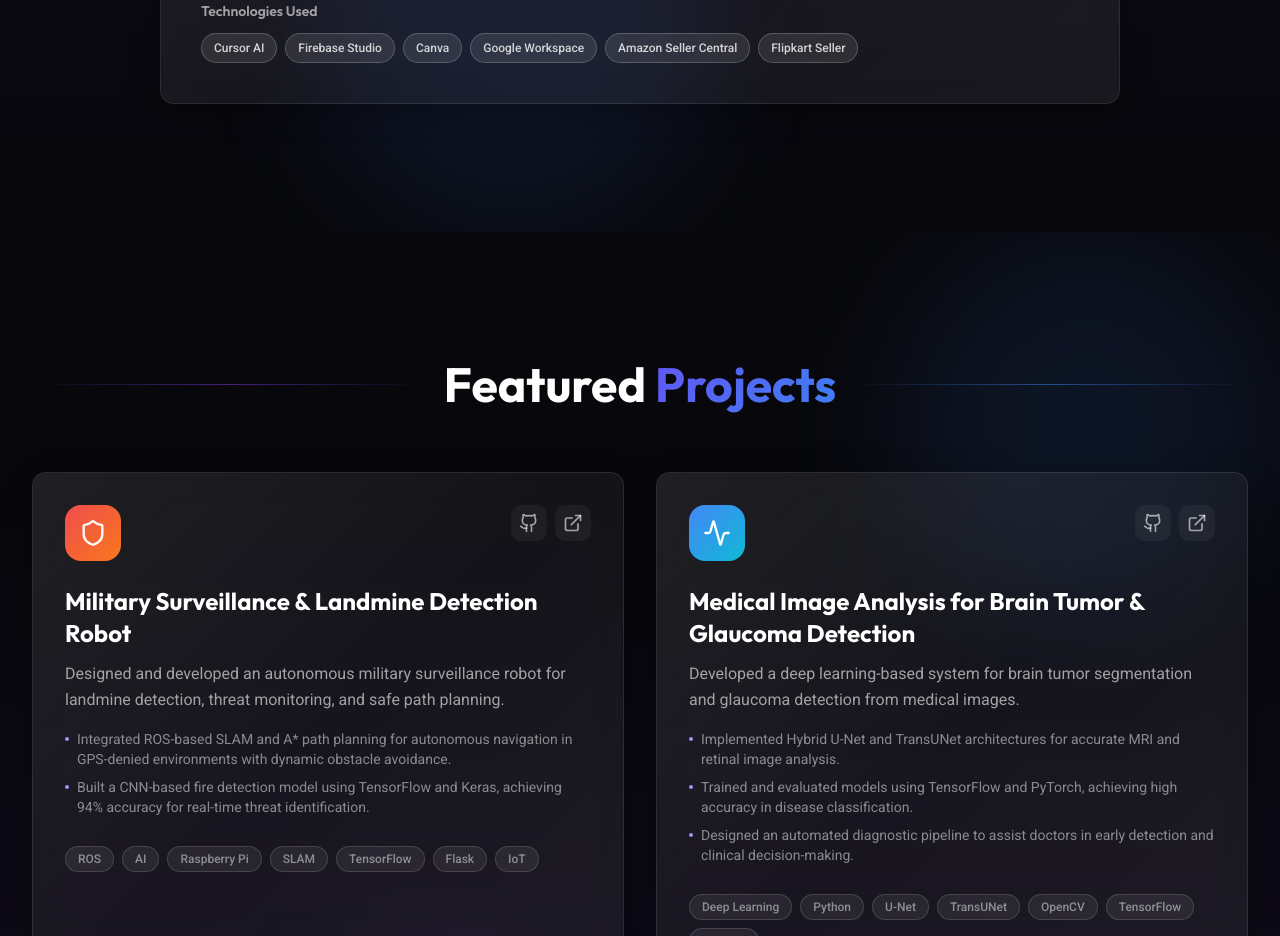
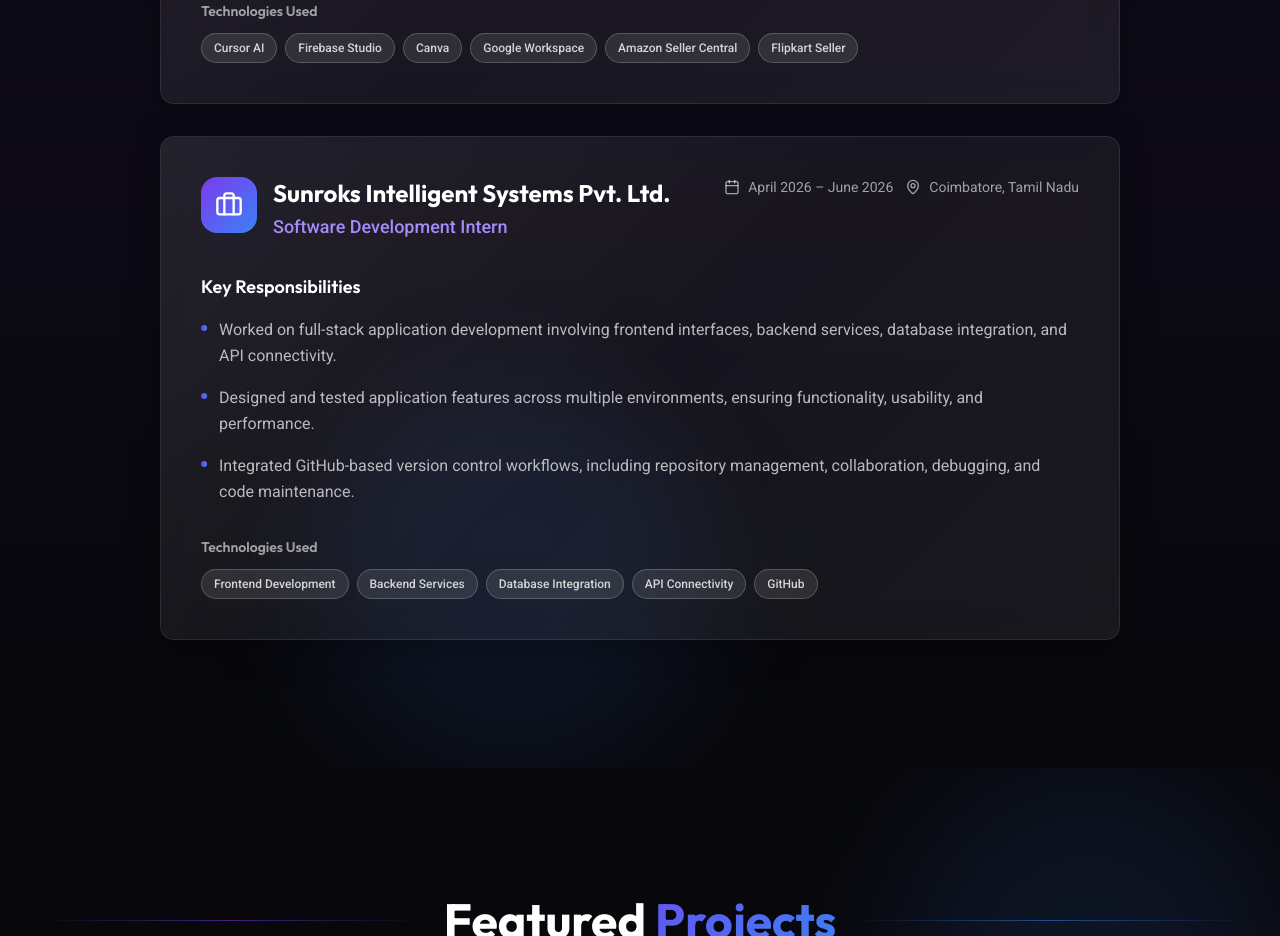
Before and after one commit to Deepakk0506/Portfolio, a React (Vite) app in the folder app/: page / in a window 1280 px wide. Shown: the part 3060-3996 px from the top of the page. Built offline with nearby package versions, Linux system fonts and the light colour scheme.

Commit message:
Add Sunroks internship entry to Experience

```diff
--- a/app/src/sections/Experience.tsx
+++ b/app/src/sections/Experience.tsx
@@ -10,6 +10,14 @@ const responsibilities = [
 ];
 
 const technologies = ['Cursor AI', 'Firebase Studio', 'Canva', 'Google Workspace', 'Amazon Seller Central', 'Flipkart Seller'];
+
+const sunroksResponsibilities = [
+  'Worked on full-stack application development involving frontend interfaces, backend services, database integration, and API connectivity.',
+  'Designed and tested application features across multiple environments, ensuring functionality, usability, and performance.',
+  'Integrated GitHub-based version control workflows, including repository management, collaboration, debugging, and code maintenance.',
+];
+
+const sunroksTechnologies = ['Frontend Development', 'Backend Services', 'Database Integration', 'API Connectivity', 'GitHub'];
 
 export default function Experience() {
   const sectionRef = useRef<HTMLElement>(null);
@@ -134,6 +142,81 @@ export default function Experience() {
             </div>
           </div>
         </div>
+
+        <div
+          className={`relative mt-8 transition-all duration-700 delay-300 ${
+            isVisible ? 'opacity-100 translate-y-0' : 'opacity-0 translate-y-10'
+          }`}
+        >
+          <div className="glass-card p-6 sm:p-8 lg:p-10 relative overflow-hidden">
+            {/* Header */}
+            <div className="relative flex flex-col sm:flex-row sm:items-start sm:justify-between gap-4 mb-8">
+              <div className="flex items-start gap-4">
+                <div className="w-14 h-14 rounded-2xl bg-gradient-to-br from-purple to-blue flex items-center justify-center flex-shrink-0">
+                  <Briefcase className="w-7 h-7 text-white" />
+                </div>
+                <div>
+                  <h3 className="text-xl sm:text-2xl font-outfit font-bold text-white mb-1">
+                    Sunroks Intelligent Systems Pvt. Ltd.
+                  </h3>
+                  <p className="text-lg text-purple-light font-medium">
+                    Software Development Intern
+                  </p>
+                </div>
+              </div>
+
+              <div className="flex flex-wrap gap-3 sm:text-right">
+                <div className="flex items-center gap-2 text-white/60">
+                  <Calendar className="w-4 h-4" />
+                  <span className="text-sm">April 2026 – June 2026</span>
+                </div>
+                <div className="flex items-center gap-2 text-white/60">
+                  <MapPin className="w-4 h-4" />
+                  <span className="text-sm">Coimbatore, Tamil Nadu</span>
+                </div>
+              </div>
+            </div>
+
+            {/* Responsibilities */}
+            <div className="relative space-y-4 mb-8">
+              <h4 className="text-lg font-outfit font-semibold text-white mb-4">
+                Key Responsibilities
+              </h4>
+              {sunroksResponsibilities.map((item, index) => (
+                <div
+                  key={index}
+                  className={`flex items-start gap-3 transition-all duration-500 ${
+                    isVisible ? 'opacity-100 translate-x-0' : 'opacity-0 -translate-x-10'
+                  }`}
+                  style={{ transitionDelay: `${400 + index * 100}ms` }}
+                >
+                  <div className="w-1.5 h-1.5 rounded-full bg-gradient-to-r from-purple to-blue mt-2 flex-shrink-0" />
+                  <p className="text-white/70 leading-relaxed">{item}</p>
+                </div>
+              ))}
+            </div>
+
+            {/* Technologies */}
+            <div className="relative">
+              <h4 className="text-sm font-outfit font-semibold text-white/60 mb-3">
+                Technologies Used
+              </h4>
+              <div className="flex flex-wrap gap-2">
+                {sunroksTechnologies.map((tech, index) => (
+                  <span
+                    key={tech}
+                    className={`px-3 py-1.5 rounded-full text-xs font-medium bg-white/10 text-white/80 border border-white/20 hover:bg-purple/20 hover:border-purple/30 transition-all duration-300 ${
+                      isVisible ? 'opacity-100 scale-100' : 'opacity-0 scale-90'
+                    }`}
+                    style={{ transitionDelay: `${800 + index * 50}ms` }}
+                  >
+                    {tech}
+                  </span>
+                ))}
+              </div>
+            </div>
+          </div>
+        </div>
       </div>
     </section>
   );
```
